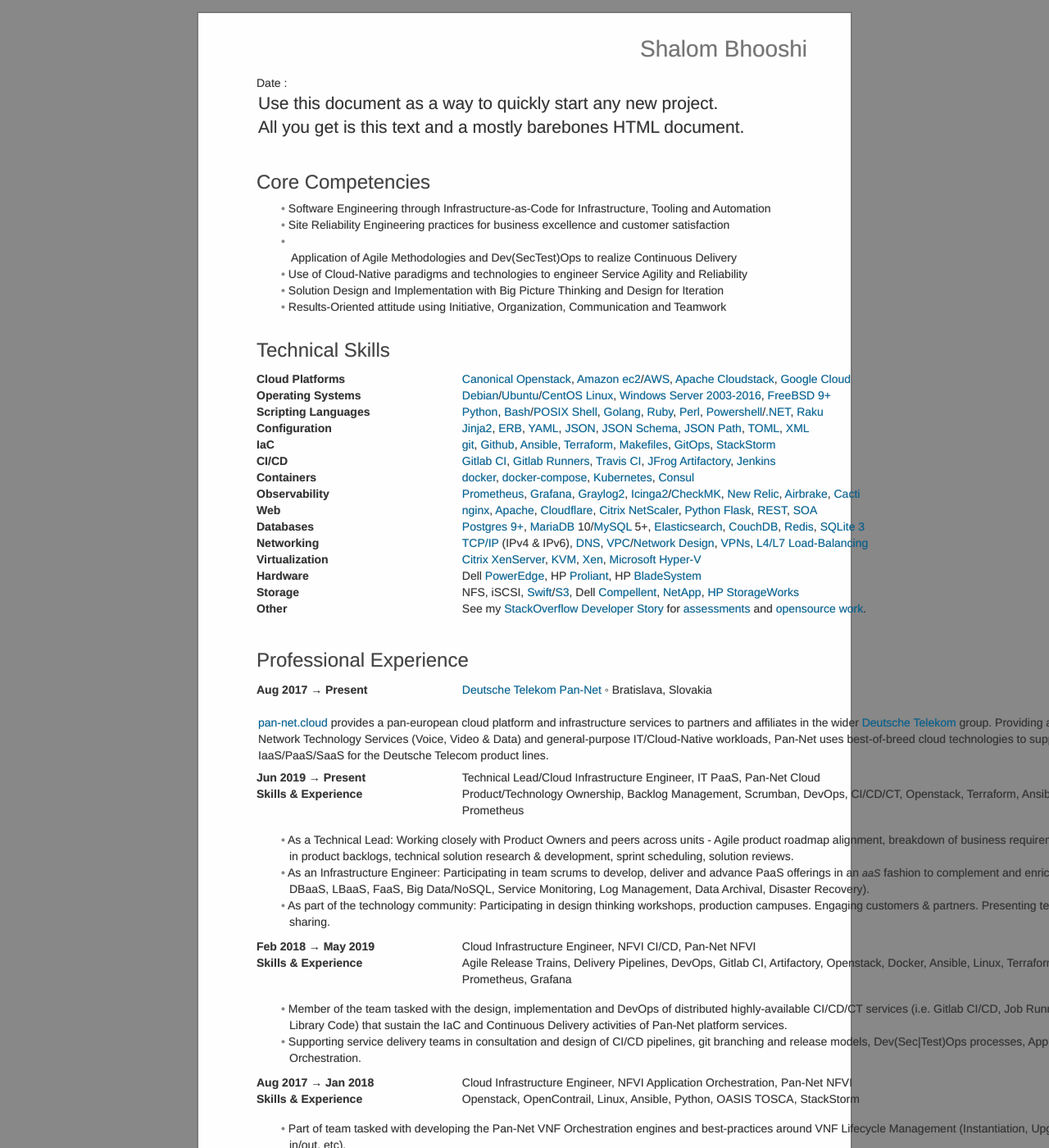
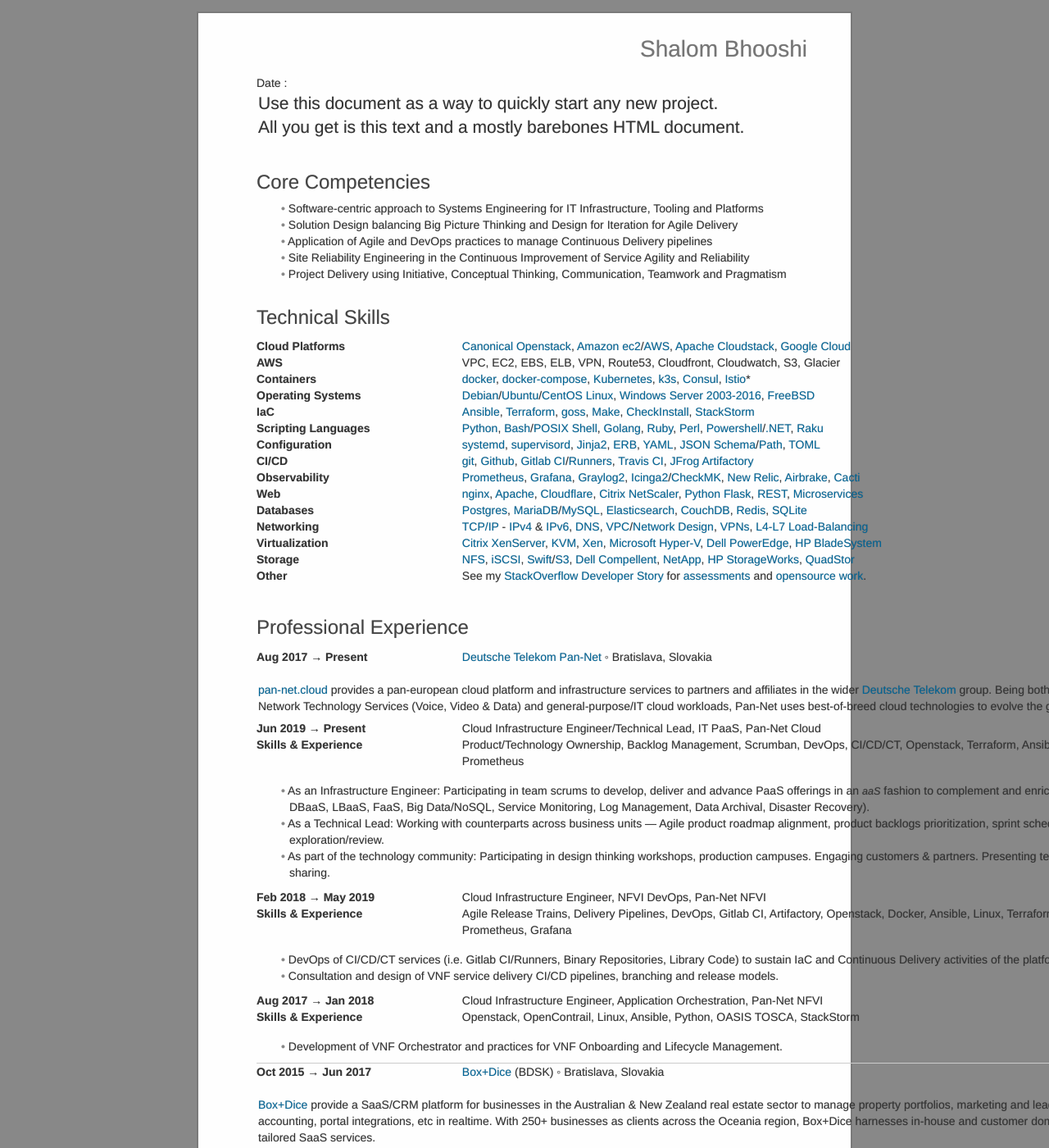
Before and after one commit to shalomb/shalomb, a Jekyll site: the page built from cv/cv.md, in a window 1280 px wide and 1400 px high. Shown: the whole window at 82% size. Built offline with Jekyll 4.4.1, drawn with Linux system fonts in a browser that asks for light colours; nearby versions of some CDN libraries; our own code applies the rules of GitHub Pages for plain Markdown files; some of the changed text lies outside the part shown.

Commit message:
Reformat for better clarity #1

```diff
--- a/cv/cv.md
+++ b/cv/cv.md
@@ -1,19 +1,20 @@
 ---
 title: Shalom Bhooshi
-pagetitle: Shalom Bhooshi - Curriculum Vitae
+pagetitle: Shalom Bhooshi — Curriculum Vitae
 author:  [s.bhooshi@gmail.com](mailto:s.bhooshi@gmail.com) ◦ +421 948 140 290
-abstract: A software-centric systems engineer with 15 years experience and background in agile delivery of infrastructure projects in various business settings. I seek a role in a progressive organization that employs cloud and modern open-source technologies with agile and devops practices to innovate and advance business.
+abstract: >
+  An adept Systems/SRE/DevOps engineer with a background in the agile delivery of IT platforms and services.
+  Being software-inclined, I subscribe to software-defined everything principles in building and operating reliable yet flexible solutions.
+  I seek a progressive role in an agile setting that embraces cloud-native and open-source technologies to innovate and advance business.
 ---
 
 ### Core Competencies
 
-* Software Engineering through Infrastructure-as-Code for Infrastructure, Tooling and Automation
-* Site Reliability Engineering practices for business excellence and customer satisfaction
-* Application of Agile Methodologies and Dev(Sec|Test)Ops to realize Continuous Delivery
-* Use of Cloud-Native paradigms and technologies to engineer Service Agility and Reliability
-* Solution Design and Implementation with Big Picture Thinking and Design for
-Iteration
-* Results-Oriented attitude using Initiative, Organization, Communication and Teamwork
+* Software-centric approach to Systems Engineering for IT Infrastructure, Tooling and Platforms
+* Solution Design balancing Big Picture Thinking and Design for Iteration for Agile Delivery
+* Application of Agile and DevOps practices to manage Continuous Delivery pipelines
+* Site Reliability Engineering in the Continuous Improvement of Service Agility and Reliability
+* Project Delivery using Initiative, Conceptual Thinking, Communication, Teamwork and Pragmatism
 
 ### Technical Skills
 
@@ -23,11 +24,30 @@
   [Apache Cloudstack](http://cloudstack.apache.org/),
   [Google Cloud](https://cloud.google.com/)
 
+AWS
+: VPC, EC2, EBS, ELB, VPN, Route53, Cloudfront, Cloudwatch, S3, Glacier
+
+Containers
+: [docker](https://www.docker.com/),
+  [docker-compose](https://docs.docker.com/compose/),
+  [Kubernetes](https://kubernetes.io/),
+  [k3s](https://k3s.io/),
+  [Consul](https://www.consul.io/),
+  [Istio](https://istio.io/)*
+
 Operating Systems
 : [Debian](http://www.debian.org/)/[Ubuntu](http://www.ubuntu.com/)/[CentOS](https://www.centos.org/)
   [Linux](https://linux.org/),
   [Windows Server 2003-2016](https://en.wikipedia.org/wiki/Windows_Server#Members),
-  [FreeBSD 9+](http://www.freebsd.org/)
+  [FreeBSD](http://www.freebsd.org/)
+
+IaC
+: [Ansible](http://www.ansible.com/),
+  [Terraform](https://www.terraform.io/),
+  [goss](https://github.com/aelsabbahy/goss),
+  [Make](https://www.gnu.org/software/make/),
+  [CheckInstall](https://wiki.debian.org/CheckInstall),
+  [StackStorm](https://stackstorm.com/)
 
 Scripting Languages
 : [Python](https://www.python.org/),
@@ -39,36 +59,20 @@
   [Raku](https://www.raku.org)
 
 Configuration
-: [Jinja2](https://jinja.palletsprojects.com/en/2.11.x/),
+: [systemd](https://www.freedesktop.org/wiki/Software/systemd/),
+  [supervisord](https://github.com/ochinchina/supervisord),
+  [Jinja2](https://jinja.palletsprojects.com/en/2.11.x/),
   [ERB](https://puppet.com/docs/puppet/5.5/lang_template_erb.html),
   [YAML](http://yaml.org/),
-  [JSON](http://json.org/),
-  [JSON Schema](https://json-schema.org/),
-  [JSON Path](https://goessner.net/articles/JsonPath/),
-  [TOML](https://github.com/toml-lang/toml),
-  [XML](http://www.w3.org/XML/)
+  [JSON](http://json.org/) [Schema](https://json-schema.org/)/[Path](https://goessner.net/articles/JsonPath/),
+  [TOML](https://github.com/toml-lang/toml)
 
-IaC
+CI/CD
 : [git](https://git-scm.com/),
   [Github](https://github.com/),
-  [Ansible](http://www.ansible.com/),
-  [Terraform](https://www.terraform.io/),
-  [Makefiles](https://www.gnu.org/software/make/),
-  [GitOps](https://www.weave.works/technologies/gitops/),
-  [StackStorm](https://stackstorm.com/)
-
-CI/CD
-: [Gitlab CI](https://docs.gitlab.com/ee/ci/quick_start/),
-  [Gitlab Runners](https://docs.gitlab.com/runner/),
+  [Gitlab CI](https://docs.gitlab.com/ee/ci/quick_start/)/[Runners](https://docs.gitlab.com/runner/),
   [Travis CI](https://travis-ci.org/),
-  [JFrog Artifactory](https://jfrog.com/artifactory/),
-  [Jenkins](https://wiki.jenkins-ci.org/display/JENKINS/Meet+Jenkins)
-
-Containers
-: [docker](https://www.docker.com/),
-  [docker-compose](https://docs.docker.com/compose/),
-  [Kubernetes](https://kubernetes.io/),
-  [Consul](https://www.consul.io/)
+  [JFrog Artifactory](https://jfrog.com/artifactory/)
 
 Observability
 : [Prometheus](https://prometheus.io/),
@@ -86,47 +90,46 @@
   [Citrix NetScaler](https://www.citrix.com/products/netscaler),
   [Python Flask](https://www.fullstackpython.com/flask.html),
   [REST](https://en.wikipedia.org/wiki/REST),
-  [SOA](https://en.wikipedia.org/wiki/Service-oriented_architecture)
+  [Microservices](https://microservices.io/)
 
 Databases
-: [Postgres 9+](http://www.postgresql.org/),
-  [MariaDB](http://mariadb.org/) 10/[MySQL](http://www.mysql.com/why-mysql/) 5+,
+: [Postgres](http://www.postgresql.org/),
+  [MariaDB](http://mariadb.org/)/[MySQL](http://www.mysql.com/why-mysql/),
   [Elasticsearch](https://www.elastic.co/),
   [CouchDB](http://couchdb.apache.org/),
   [Redis](https://redis.io/),
-  [SQLite 3](http://sqlite.org/)
+  [SQLite](http://sqlite.org/)
 
 Networking
-: [TCP/IP](https://en.wikipedia.org/wiki/Internet_protocol_suite) (IPv4 & IPv6),
+: [TCP/IP](https://en.wikipedia.org/wiki/Internet_protocol_suite) -
+  [IPv4](https://en.wikipedia.org/wiki/IPv4) &
+  [IPv6](https://en.wikipedia.org/wiki/IPv6),
   [DNS](https://en.wikipedia.org/wiki/Domain_Name_System),
   [VPC](https://aws.amazon.com/vpc/)/[Network Design](https://en.wikipedia.org/wiki/Network_planning_and_design),
   [VPNs](https://en.wikipedia.org/wiki/Virtual_private_network),
-  [L4/L7 Load-Balancing](https://loadbalancerblog.com/blog/2013/04/what-heck-layer-7-load-balancing-anyway)
+  [L4-L7 Load-Balancing](https://loadbalancerblog.com/blog/2013/04/what-heck-layer-7-load-balancing-anyway)
 
 Virtualization
 : [Citrix XenServer](http://xenserver.org/),
   [KVM](https://wiki.debian.org/KVM),
   [Xen](http://www.xenproject.org/),
-  [Microsoft Hyper-V](http://www.microsoft.com/en-us/server-cloud/solutions/virtualization.aspx)
-
-Hardware
-: Dell [PowerEdge](http://www.dell.com/us/business/p/poweredge-rack-servers),
-  HP [Proliant](http://www8.hp.com/us/en/products/proliant-servers/),
-  HP [BladeSystem](http://www8.hp.com/us/en/products/servers/bladesystem/)
+  [Microsoft Hyper-V](http://www.microsoft.com/en-us/server-cloud/solutions/virtualization.aspx),
+  [Dell PowerEdge](http://www.dell.com/us/business/p/poweredge-rack-servers),
+  [HP BladeSystem](http://www8.hp.com/us/en/products/servers/bladesystem/)
 
 Storage
-: NFS,
-  iSCSI,
+: [NFS](https://en.wikipedia.org/wiki/NFS),
+  [iSCSI](https://en.wikipedia.org/wiki/ISCSI),
   [Swift](https://wiki.openstack.org/wiki/Swift)/[S3](https://aws.amazon.com/s3/),
-  Dell [Compellent](http://www.dell.com/us/business/p/dell-compellent),
+  [Dell Compellent](http://www.dell.com/us/business/p/dell-compellent),
   [NetApp](http://www.netapp.com/us/products/storage-systems/),
-  [HP StorageWorks](http://www8.hp.com/h20195/v2/GetHTML.aspx?docname=c04168365)
+  [HP StorageWorks](http://www8.hp.com/h20195/v2/GetHTML.aspx?docname=c04168365),
+  [QuadStor](https://www.quadstor.com/)
 
 Other
 : See my [StackOverflow Developer Story](https://stackoverflow.com/story/shalombhooshi)
   for [assessments](https://app.pluralsight.com/profile/shalom-bhooshi)
   and [opensource work](https://github.com/shalomb?tab=repositories).
-
 
 ### Professional Experience
 
@@ -136,13 +139,14 @@
 [pan-net.cloud](https://portal.pan-net.cloud/) provides a pan-european cloud platform
 and infrastructure services to partners and affiliates in the wider
 [Deutsche Telekom](https://www.telekom.com/en/company) group.
-Providing a platform for specialised Network Technology Services
-(Voice, Video & Data) and general-purpose IT/Cloud-Native workloads,
-Pan-Net uses best-of-breed cloud technologies to support backend
-IaaS/PaaS/SaaS for the Deutsche Telecom product lines.
+Being both a platform for
+specialised Network Technology Services (Voice, Video & Data) and
+general-purpose/IT cloud workloads,
+Pan-Net uses best-of-breed cloud technologies
+to evolve the group's product lines.
 
 Jun 2019 → Present
-: Technical Lead/Cloud Infrastructure Engineer, IT PaaS, Pan-Net Cloud
+: Cloud Infrastructure Engineer/Technical Lead, IT PaaS, Pan-Net Cloud
 
 Skills & Experience
 : Product/Technology Ownership,
@@ -158,13 +162,6 @@
   Python,
   Prometheus
 
-* As a Technical Lead:
-  Working closely with Product Owners and peers across units -
-  Agile product roadmap alignment,
-  breakdown of business requirements into user/job stories in product backlogs,
-  technical solution research & development,
-  sprint scheduling,
-  solution reviews.
 * As an Infrastructure Engineer:
   Participating in team scrums to develop, deliver and advance PaaS offerings
   in an _aaS_ fashion to complement and enrich the Openstack IaaS
@@ -177,6 +174,12 @@
    Log Management,
    Data Archival,
    Disaster Recovery).
+* As a Technical Lead:
+  Working with counterparts across business units —
+  Agile product roadmap alignment,
+  product backlogs prioritization,
+  sprint scheduling,
+  solution exploration/review.
 * As part of the technology community:
   Participating in design thinking workshops,
   production campuses.
@@ -184,7 +187,7 @@
   Presenting technology, knowledge sharing.
 
 Feb 2018 → May 2019
-: Cloud Infrastructure Engineer, NFVI CI/CD, Pan-Net NFVI
+: Cloud Infrastructure Engineer, NFVI DevOps, Pan-Net NFVI
 
 Skills & Experience
 : Agile Release Trains,
@@ -202,18 +205,15 @@
   Prometheus,
   Grafana
 
-* Member of the team tasked with the design, implementation and DevOps of
-  distributed highly-available CI/CD/CT services
-  (i.e. Gitlab CI/CD, Job Runners, Binary Repositories, Library Code)
-  that sustain the IaC and Continuous Delivery activities of
-  Pan-Net platform services.
-* Supporting service delivery teams in consultation and design of CI/CD pipelines,
-  git branching and release models,
-  Dev(Sec|Test)Ops processes,
-  Application Lifecycle & Orchestration.
+* DevOps of CI/CD/CT services
+  (i.e. Gitlab CI/Runners, Binary Repositories, Library Code)
+  to sustain IaC and Continuous Delivery activities of the platform.
+* Consultation and design of
+  VNF service delivery CI/CD pipelines,
+  branching and release models.
 
 Aug 2017 → Jan 2018
-: Cloud Infrastructure Engineer, NFVI Application Orchestration, Pan-Net NFVI
+: Cloud Infrastructure Engineer, Application Orchestration, Pan-Net NFVI
 
 Skills & Experience
 : Openstack,
@@ -224,12 +224,8 @@
   OASIS TOSCA,
   StackStorm
 
-* Part of team tasked with developing the Pan-Net VNF Orchestration engines and
-  best-practices around VNF Lifecycle Management (Instantiation, Upgrades,
-  Auto-Healing, Scale in/out, etc).
-* Participating in product design workshops, scrum & sprint activities.
-  Designing VNF orchestration solutions and automation worklows on OpenStack,
-  CI/CD, systems testing, releases.
+* Development of VNF Orchestrator and practices for
+  VNF Onboarding and Lifecycle Management.
 
 ---
 
@@ -380,33 +376,19 @@
 ### Education
 
 Sep 2008  →  May  2010
-: [BSc (Hons.) Computer Networks](https://www.shu.ac.uk/search-results?q=computer+networks), [Sheffield Hallam University](https://www.shu.ac.uk/), Sheffield, England (1:1, First Class Honours)
-
-Jul 2000  →  Mar  2001
-: BSc (Hons.), Computer Science, Mathematics, Physics, French, English Literature, [St. Joseph's College of Science and Arts](http://www.sjc.ac.in), Bangalore, India (Discontinued)
+: [BSc (1:1, Hons.) Computer Networks](https://www.shu.ac.uk/search-results?q=computer+networks), [Sheffield Hallam University](https://www.shu.ac.uk/), Sheffield
 
 ### Training and Qualifications
 
-* Certified Kubernetes Administrator, _Currently Training to Certify_
+* [Certified Kubernetes Administrator (CKA) 2020](https://training.linuxfoundation.org/cka-program-changes-2020/), _Currently Training_
 * [Docker + Kubernetes Administration](https://www.componentsoft.io/educationalservices/openstack-docker-puppet-xen-and-kvm/kbs-105-docker-kubernetes-administration-accelerated-training/), May 2018
 * [OpenStack Deployment and Advanced Administration](https://www.componentsoft.io/educationalservices/openstack-docker-puppet-xen-and-kvm/ost-204-openstack-advanced-administration-extended/), Feb 2018
 * [OpenStack Administration](https://www.componentsoft.io/educationalservices/openstack-docker-puppet-xen-and-kvm/openstack-private-cloud-workshop-extended-ost-104/), Sep 2017
-* [Citrix NetScaler Essentials, Networking and Administration](http://training.citrix.com/mod/ctxcatalog/course.php?id=497), Jun 2012
+* [Citrix NetScaler ADC Essentials, Networking and Administration](http://training.citrix.com/mod/ctxcatalog/course.php?id=497), Jun 2012
 * [Building Scalable Cisco Internetworks (CCNP BSCI)](https://www.cbtnuggets.com/it-training/cisco-642-901-ccnp-bsci), Feb 2004
 * [Cisco Certified Network Associate (CCNA)](http://www.cisco.com/web/learning/exams/list/ccna_composite.html#~Topics), Mar 2003
 * [Implementing & Administering a Microsoft Windows 2000 Directory Services Infrastructure](https://web.archive.org/web/20081222080658/http://www.microsoft.com/learning/en/us/exams/70-217.mspx#EHE), Apr 2003
 * [Implementing & Administering a Microsoft Windows 2000 Network Infrastructure](https://web.archive.org/web/20141221185633/https://www.microsoft.com/learning/en/us/exams/70-216.mspx#E3E), Apr 2003
-
-### Professional Membership
-
-Jul  2010  →  Present
-: [The Institution of Engineering and Technology (IET)](https://www.theiet.org/) (Graduate Member)
-
-Dec  2008  →  Present
-: [British Computer Society (BCS)](https://bcs.org) (Member)
-
-Jan  2008  →  May 2012
-: [Microsoft IT Advisory Council (ITAC)](https://microsoft-itcouncil.com/) (Member)
 
 ### Spoken Languages
 
```
Also changed, not shown: other parts of cv/cv.md (+10 -6 lines).
